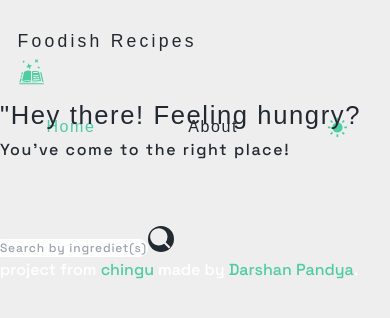
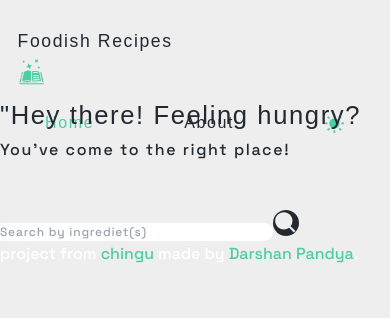
Before and after one commit to Darshan-Pandya10/Chingu-Tier-2-Project, a React (Vite) app in the folder chingu-recipe-project/: page / in a window 390 px wide. Shown: the top 318 px of the page. Built offline with nearby package versions, Linux system fonts and the light colour scheme; a web font is replaced by a local one.

Commit message:
[Changes] In Search Bar Width in Different Screen Sizes.

```diff
--- a/chingu-recipe-project/src/App.css
+++ b/chingu-recipe-project/src/App.css
@@ -83,7 +83,7 @@ nav a , nav button {
 /* home */
 
 .intro{
-  margin: 0rem auto 4rem;
+  margin: 0rem auto 3rem;
   color: var(--primary-color);
 }
 
@@ -114,8 +114,8 @@ form {
   font-family: var(--secondary-font);
   outline: none !important;
   border-radius: 1rem 10rem 10rem 1rem;
+  width: 50vw;
 }
-
 
 .search-btn {
   color: var(--secondary-color);
@@ -197,6 +197,10 @@ form {
     width: 70vw;
   }
 
+  .search-bar input {
+    width: 60vw;
+  }
+
   .navbar{
     height: 6rem;
   }
@@ -236,6 +240,10 @@ form {
     width: 70vw;
   }
 
+  .search-bar input {
+    width: 60vw;
+  }
+
   .QnACard {
     border-radius: 0.5rem;
   }
@@ -249,6 +257,10 @@ form {
     width: 100vw;
   }
 
+  .search-bar input {
+    width: 70vw;
+  }
+
   input{
     font-size: 0.75rem;
     letter-spacing: 0.05rem;
@@ -258,15 +270,18 @@ form {
     margin: 1.5rem 1rem;
   }
 
+  .navbar{
+    padding: 0rem;
+  }
   .logo{
     font-size: 1.1rem;
-    letter-spacing: 0.2rem;
+    letter-spacing: 0.1rem;
     padding: 1.1rem;
   }
 
   nav a{
       font-size: 1rem;
-      padding: 0.75rem;
+      padding: 0.5rem;
   }
 
   .heading{
--- a/chingu-recipe-project/src/RecipeList.jsx
+++ b/chingu-recipe-project/src/RecipeList.jsx
@@ -40,7 +40,7 @@ function RecipeList({ data, selectedValue }) {
 
   return (
     <div className="list-and-pagination">
-      <div className="recipe-list  w-[85vw] flex flex-wrap items-center justify-around h-auto my-8 mx-auto">
+      <div className="recipe-list  w-[85vw] flex flex-wrap items-center justify-around h-auto my-8 mx-auto pt-4">
 
           {displayRecipes.length > 0 ? (
         displayRecipes.map(eachRecipeObj => {
```
